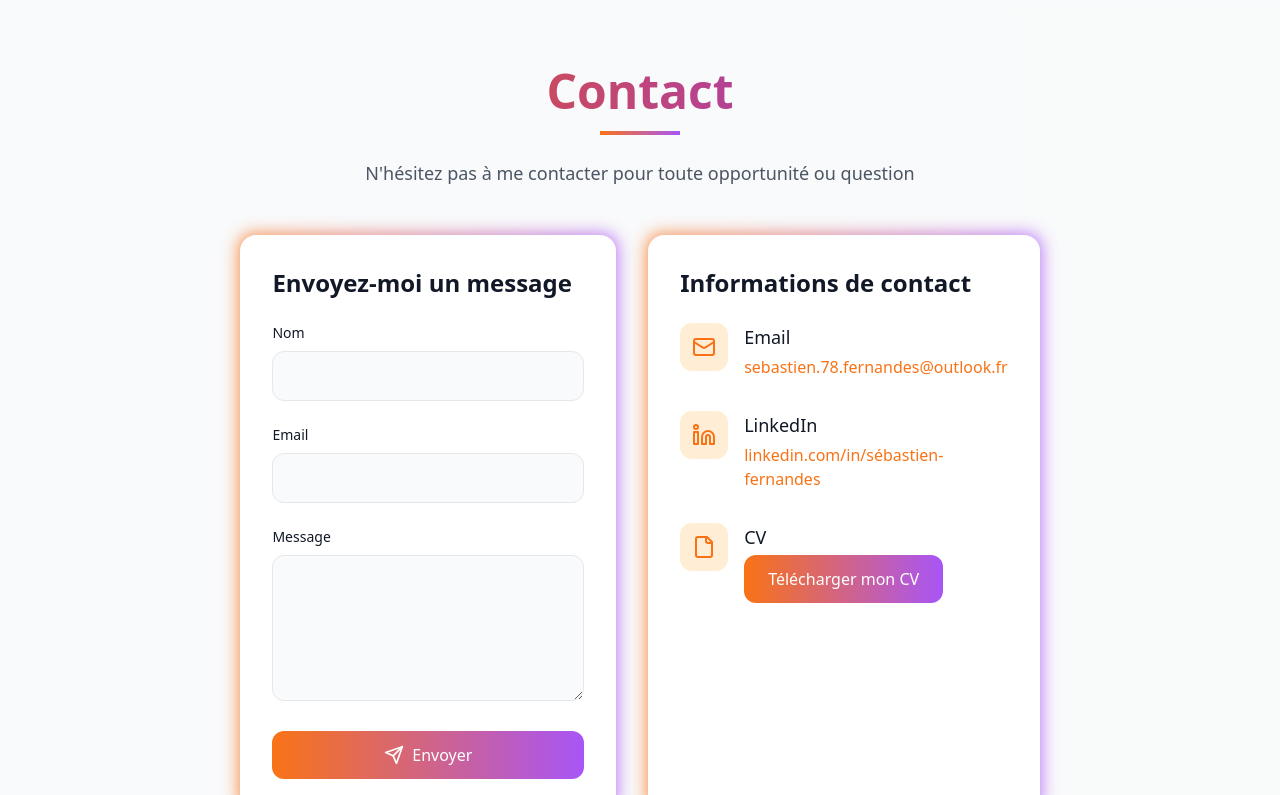
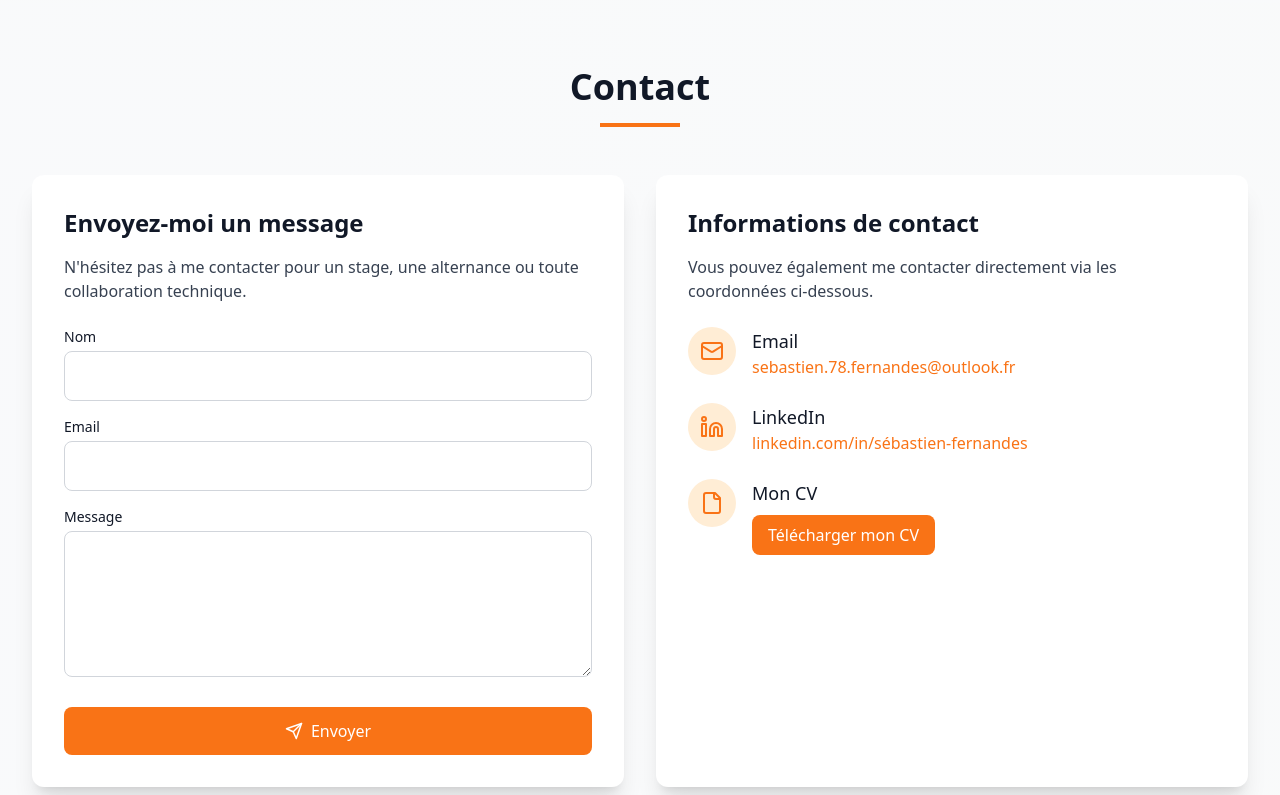
Before and after one commit to CapitaineRick/Portfolio, a React (Vite) app: page / in a window 1280 px wide. Shown: the part 11000-11795 px from the top of the page. Built offline with nearby package versions, Linux system fonts and the light colour scheme.

Commit message:
Update project cards with improved design

```diff
--- a/src/components/sections/Contact.tsx
+++ b/src/components/sections/Contact.tsx
@@ -17,12 +17,16 @@ const Contact: React.FC = () => {
 
   const handleSubmit = (e: React.FormEvent) => {
     e.preventDefault();
+    // Simulate form submission
+    setTimeout(() => {
       setFormStatus('success');
       setFormData({ name: '', email: '', message: '' });
 
+      // Reset status after 3 seconds
       setTimeout(() => {
         setFormStatus('idle');
       }, 3000);
+    }, 1000);
   };
 
   useEffect(() => {
@@ -48,16 +52,11 @@ const Contact: React.FC = () => {
   }, []);
 
   return (
-    <section id="contact" className="py-16 flex items-center justify-center relative overflow-hidden">
-      <div className="max-w-7xl mx-auto px-4 sm:px-6 lg:px-8 relative">
+    <section id="contact" className="py-16 bg-gray-50 dark:bg-gray-800/50">
+      <div className="max-w-7xl mx-auto px-4 sm:px-6 lg:px-8">
         <div className="text-center mb-12">
-          <h2 className="text-4xl md:text-5xl font-bold mb-4 bg-clip-text text-transparent bg-gradient-to-r from-orange-600 to-purple-600">
-            Contact
-          </h2>
-          <div className="w-20 h-1 bg-gradient-to-r from-orange-500 to-purple-500 mx-auto mb-6"></div>
-          <p className="text-lg text-gray-600 dark:text-gray-300 max-w-3xl mx-auto">
-            N'hésitez pas à me contacter pour toute opportunité ou question
-          </p>
+          <h2 className="text-3xl md:text-4xl font-bold mb-4">Contact</h2>
+          <div className="w-20 h-1 bg-orange-500 mx-auto"></div>
         </div>
 
         <div
@@ -65,15 +64,15 @@ const Contact: React.FC = () => {
           className="transition-all duration-1000 opacity-0 translate-y-10"
         >
           <div className="flex flex-col md:flex-row gap-8">
-            <div className="md:w-1/2">
-              <div className="relative group">
-                <div className="absolute -inset-0.5 bg-gradient-to-r from-orange-500 to-purple-500 rounded-2xl blur opacity-75 group-hover:opacity-100 transition duration-1000"></div>
-                <div className="relative bg-white dark:bg-gray-800 rounded-2xl p-8">
-                  <h3 className="text-2xl font-semibold mb-6">Envoyez-moi un message</h3>
+            <div className="md:w-1/2 bg-white dark:bg-gray-800 rounded-xl shadow-xl p-8 transition-all duration-300">
+              <h3 className="text-2xl font-semibold mb-4">Envoyez-moi un message</h3>
+              <p className="mb-6 text-gray-700 dark:text-gray-300">
+                N'hésitez pas à me contacter pour un stage, une alternance ou toute collaboration technique.
+              </p>
 
-                  <form onSubmit={handleSubmit} className="space-y-6">
-                    <div>
-                      <label htmlFor="name" className="block text-sm font-medium mb-2">
+              <form onSubmit={handleSubmit}>
+                <div className="mb-4">
+                  <label htmlFor="name" className="block text-sm font-medium mb-1">
                     Nom
                   </label>
                   <input
@@ -83,15 +82,14 @@ const Contact: React.FC = () => {
                     value={formData.name}
                     onChange={handleChange}
                     required
-                        className="w-full px-4 py-3 rounded-xl bg-gray-50 dark:bg-gray-700
-                                 border border-gray-200 dark:border-gray-600
-                                 focus:ring-2 focus:ring-orange-500 focus:border-transparent
-                                 transition-all duration-300"
+                    className="w-full p-3 border border-gray-300 dark:border-gray-600 rounded-lg
+                              bg-white dark:bg-gray-700 text-gray-900 dark:text-white
+                              focus:ring-2 focus:ring-orange-500 focus:border-transparent"
                   />
                 </div>
 
-                    <div>
-                      <label htmlFor="email" className="block text-sm font-medium mb-2">
+                <div className="mb-4">
+                  <label htmlFor="email" className="block text-sm font-medium mb-1">
                     Email
                   </label>
                   <input
@@ -101,15 +99,14 @@ const Contact: React.FC = () => {
                     value={formData.email}
                     onChange={handleChange}
                     required
-                        className="w-full px-4 py-3 rounded-xl bg-gray-50 dark:bg-gray-700
-                                 border border-gray-200 dark:border-gray-600
-                                 focus:ring-2 focus:ring-orange-500 focus:border-transparent
-                                 transition-all duration-300"
+                    className="w-full p-3 border border-gray-300 dark:border-gray-600 rounded-lg
+                              bg-white dark:bg-gray-700 text-gray-900 dark:text-white
+                              focus:ring-2 focus:ring-orange-500 focus:border-transparent"
                   />
                 </div>
 
-                    <div>
-                      <label htmlFor="message" className="block text-sm font-medium mb-2">
+                <div className="mb-6">
+                  <label htmlFor="message" className="block text-sm font-medium mb-1">
                     Message
                   </label>
                   <textarea
@@ -119,22 +116,21 @@ const Contact: React.FC = () => {
                     onChange={handleChange}
                     required
                     rows={5}
-                        className="w-full px-4 py-3 rounded-xl bg-gray-50 dark:bg-gray-700
-                                 border border-gray-200 dark:border-gray-600
-                                 focus:ring-2 focus:ring-orange-500 focus:border-transparent
-                                 transition-all duration-300"
+                    className="w-full p-3 border border-gray-300 dark:border-gray-600 rounded-lg
+                              bg-white dark:bg-gray-700 text-gray-900 dark:text-white
+                              focus:ring-2 focus:ring-orange-500 focus:border-transparent"
                   />
                 </div>
 
                 <button
                   type="submit"
-                      className={`w-full py-3 px-6 flex items-center justify-center gap-2 rounded-xl
-                                text-white font-medium transition-all duration-300
+                  className={`w-full py-3 px-6 flex items-center justify-center rounded-lg
+                            text-white font-medium transition-colors
                             ${formStatus === 'success'
                               ? 'bg-green-500'
                               : formStatus === 'error'
                                 ? 'bg-red-500'
-                                    : 'bg-gradient-to-r from-orange-500 to-purple-500 hover:opacity-90'
+                                : 'bg-orange-500 hover:bg-orange-600'
                             }`}
                 >
                   {formStatus === 'success' ? (
@@ -143,68 +139,62 @@ const Contact: React.FC = () => {
                     'Erreur, veuillez réessayer'
                   ) : (
                     <>
-                          <Send className="w-5 h-5" />
+                      <Send className="mr-2" size={18} />
                       Envoyer
                     </>
                   )}
                 </button>
               </form>
             </div>
-              </div>
-            </div>
 
-            <div className="md:w-1/2">
-              <div className="relative group h-full">
-                <div className="absolute -inset-0.5 bg-gradient-to-r from-orange-500 to-purple-500 rounded-2xl blur opacity-75 group-hover:opacity-100 transition duration-1000"></div>
-                <div className="relative bg-white dark:bg-gray-800 rounded-2xl p-8 h-full">
-                  <h3 className="text-2xl font-semibold mb-6">Informations de contact</h3>
+            <div className="md:w-1/2 bg-white dark:bg-gray-800 rounded-xl shadow-xl p-8 transition-all duration-300">
+              <h3 className="text-2xl font-semibold mb-4">Informations de contact</h3>
+              <p className="mb-6 text-gray-700 dark:text-gray-300">
+                Vous pouvez également me contacter directement via les coordonnées ci-dessous.
+              </p>
 
-                  <div className="space-y-8">
-                    <div className="flex items-start gap-4">
-                      <div className="p-3 bg-orange-100 dark:bg-orange-900/30 rounded-xl">
-                        <Mail className="w-6 h-6 text-orange-500" />
+              <div className="space-y-6">
+                <div className="flex items-start">
+                  <div className="bg-orange-100 dark:bg-orange-900/30 p-3 rounded-full mr-4">
+                    <Mail className="text-orange-500" size={24} />
                   </div>
                   <div>
-                        <h4 className="text-lg font-medium mb-1">Email</h4>
+                    <h4 className="text-lg font-medium">Email</h4>
                     <a
                       href="mailto:sebastien.78.fernandes@outlook.fr"
-                          className="text-orange-500 hover:underline transition-all duration-300"
+                      className="text-orange-500 hover:underline"
                     >
                       sebastien.78.fernandes@outlook.fr
                     </a>
                   </div>
                 </div>
 
-                    <div className="flex items-start gap-4">
-                      <div className="p-3 bg-orange-100 dark:bg-orange-900/30 rounded-xl">
-                        <Linkedin className="w-6 h-6 text-orange-500" />
+                <div className="flex items-start">
+                  <div className="bg-orange-100 dark:bg-orange-900/30 p-3 rounded-full mr-4">
+                    <Linkedin className="text-orange-500" size={24} />
                   </div>
                   <div>
-                        <h4 className="text-lg font-medium mb-1">LinkedIn</h4>
+                    <h4 className="text-lg font-medium">LinkedIn</h4>
                     <a
                       href="https://www.linkedin.com/in/s%C3%A9bastien-fernandes-566008232/"
                       target="_blank"
                       rel="noopener noreferrer"
-                          className="text-orange-500 hover:underline transition-all duration-300"
+                      className="text-orange-500 hover:underline"
                     >
                       linkedin.com/in/sébastien-fernandes
                     </a>
                   </div>
                 </div>
 
-                    <div className="flex items-start gap-4">
-                      <div className="p-3 bg-orange-100 dark:bg-orange-900/30 rounded-xl">
-                        <File className="w-6 h-6 text-orange-500" />
+                <div className="flex items-start">
+                  <div className="bg-orange-100 dark:bg-orange-900/30 p-3 rounded-full mr-4">
+                    <File className="text-orange-500" size={24} />
                   </div>
                   <div>
-                        <h4 className="text-lg font-medium mb-1">CV</h4>
-                        <button className="px-6 py-3 bg-gradient-to-r from-orange-500 to-purple-500
-                                         text-white rounded-xl flex items-center gap-2
-                                         hover:opacity-90 transition-all duration-300">
+                    <h4 className="text-lg font-medium">Mon CV</h4>
+                    <button className="mt-2 px-4 py-2 bg-orange-500 text-white rounded-lg hover:bg-orange-600 transition-colors">
                       Télécharger mon CV
                     </button>
-                      </div>
-                    </div>
                   </div>
                 </div>
               </div>
```
Also changed, not shown: src/components/ui/ProjectCard.tsx (+64 -83 lines). Lines whose indentation alone changed are shown as unchanged.
